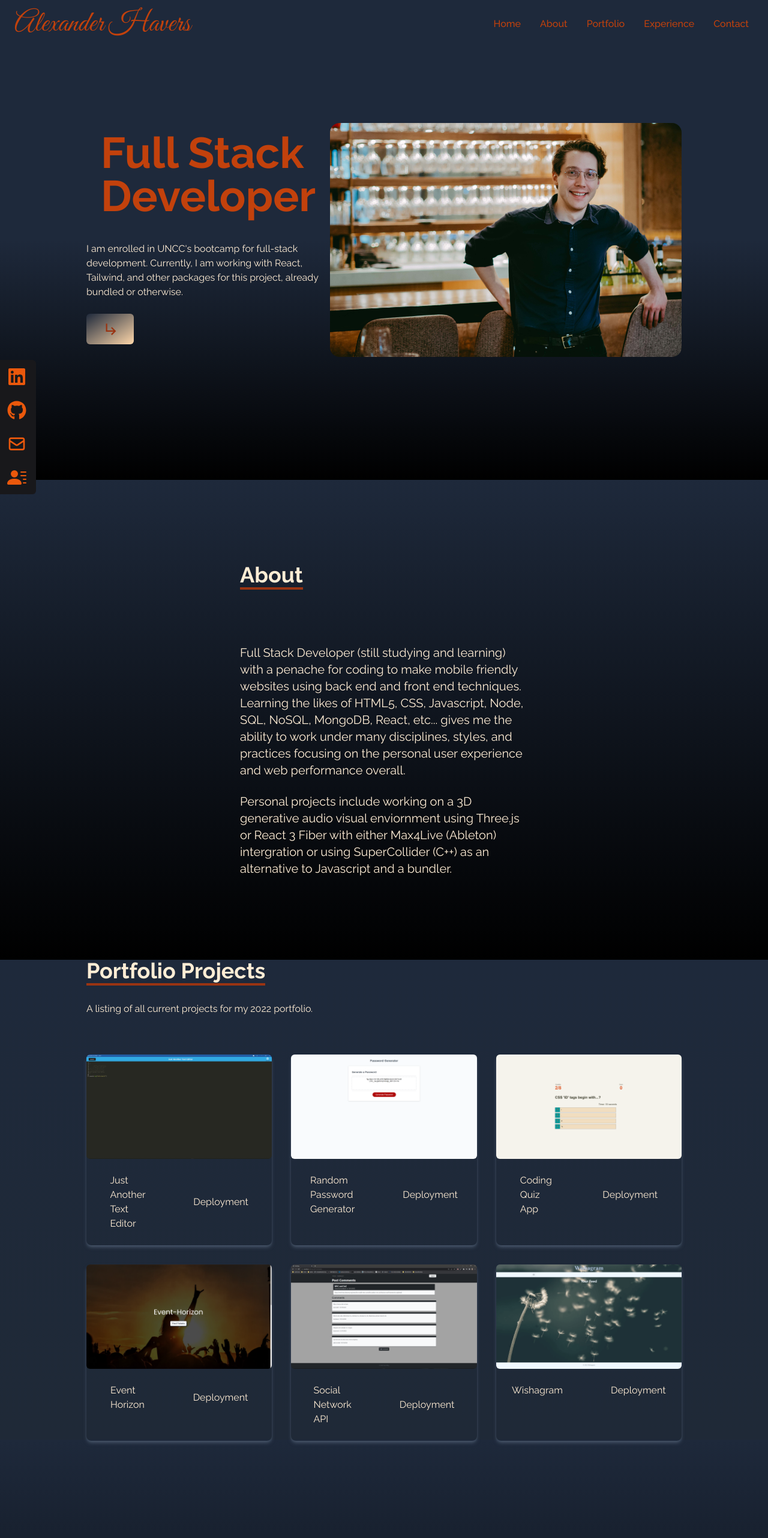
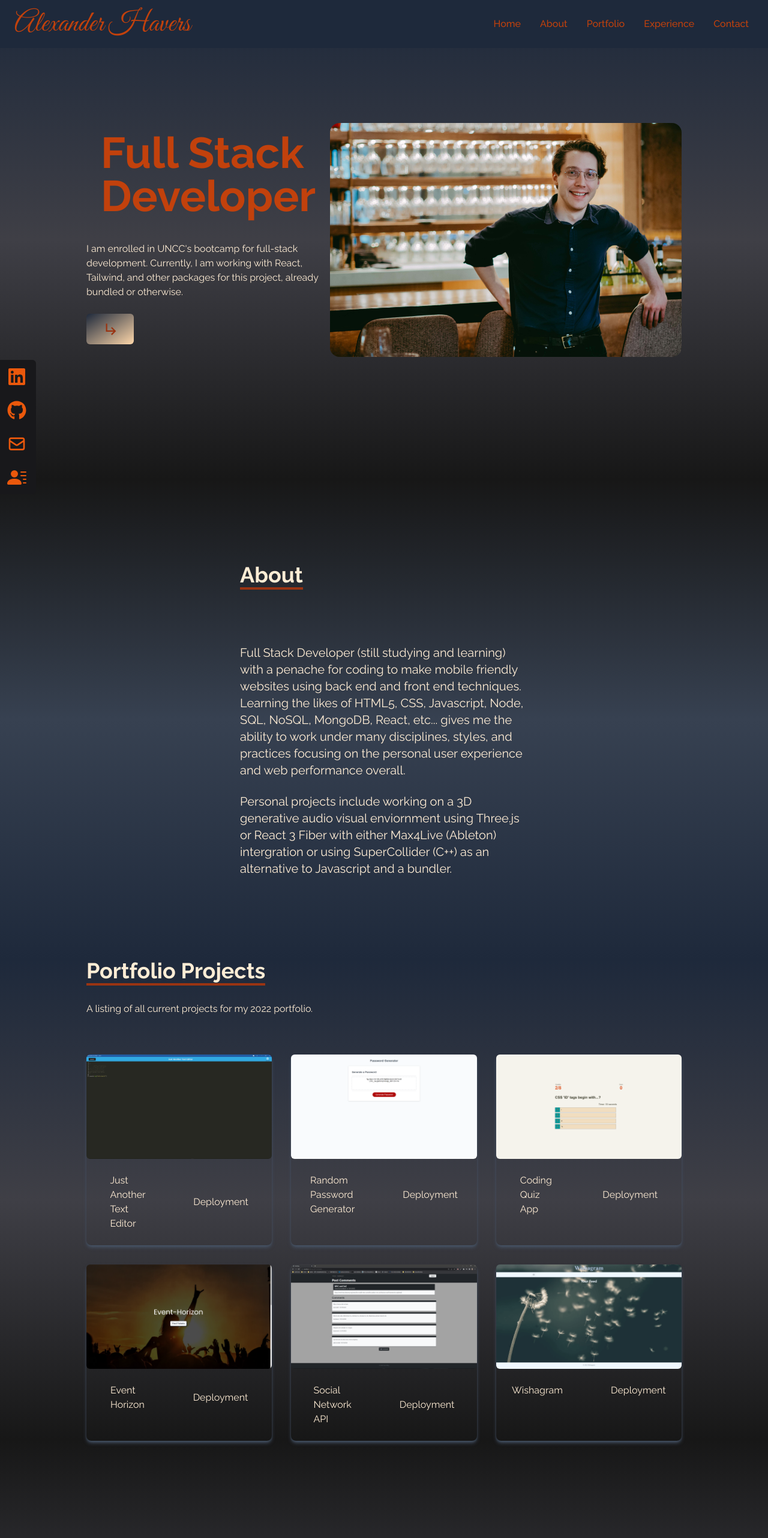
Before and after one commit to pseudoDjnn/react-portfolio, a React (Create React App) app: page / in a window 1280 px wide. Shown: the top 2564 px of the page at 60% size. Built offline with nearby package versions, Linux system fonts and the light colour scheme.

Commit message:
started to tweak color gradient in tailwind under all components

```diff
--- a/src/components/About/index.js
+++ b/src/components/About/index.js
@@ -4,7 +4,7 @@ const About = () => {
   return (
     <div
       name="about"
-      className="w-full h-screen bg-gradient-to-b from-slate-800 to-black text-orange-100"
+      className="w-full h-screen bg-gradient-to-b from-neutral-900 via-gray-700 to-slate-800 text-orange-100"
     >
       <div className="max-w-lg p-4 mx-auto flex flex-col justify-center w-full h-full">
         <div className="pb-8">
--- a/src/components/Contact/index.js
+++ b/src/components/Contact/index.js
@@ -32,7 +32,7 @@ const Contact = () => {
               rows="10"
               className="p-2 bg-transparent border-2 rounded-md text-orange-100 focus:outline-none"
             ></textarea>
-            <button className="text-orange-800 bg-gradient-to-br from-slate-800 to-orange-200 px-6 py-3 my-8 mx-auto flex items-center rounded-md hover:scale-110 duration-500">
+            <button className="text-orange-100 bg-gradient-to-br from-slate-800 to-orange-800 px-6 py-3 my-8 mx-auto flex items-center rounded-md hover:scale-110 duration-500">
               Reach out
             </button>
           </form>
--- a/src/components/Experience/index.js
+++ b/src/components/Experience/index.js
@@ -51,7 +51,7 @@ const Experience = () => {
   return (
     <div
       name="experience"
-      className="bg-gradient-to-b from-slate-800 to-black w-full h-screen"
+      className="bg-gradient-to-b from-neutral-900 via-zinc-700 to-slate-800 w-full h-screen"
     >
       <div className="max-w-screen-lg mx-auto p-4 flex flex-col justify-center w-full h-full text-orange-100">
         <div>
--- a/src/components/Header/index.js
+++ b/src/components/Header/index.js
@@ -7,7 +7,7 @@ const Header = () => {
   return (
     <div
       name="home"
-      className="h-screen w-full bg-gradient-to-b from-slate-800 via-slate-800 to-black"
+      className="h-screen w-full bg-gradient-to-b from-slate-800 via-zinc-700 to-neutral-900"
     >
       <div className="max-w-screen-lg mx-auto flex flex-col items-center justify-center h-full px-4 md:flex-row">
         <div className="flex flex-col justify-center h-full">
--- a/src/components/Project/index.js
+++ b/src/components/Project/index.js
@@ -55,7 +55,7 @@ const Portfolio = () => {
   return (
     <div
       name="portfolio"
-      className="bg-gradient-to-b from-slate-800 to-gray-800 w-full text-orange-100 md:h-screen"
+      className="bg-gradient-to-b from-slate-800 via-zinc-700 to-neutral-900 w-full text-orange-100 md:h-screen"
     >
       <div className="max-w-screen-lg p-4 mx-auto flex flex-col justify-center w-full h-full">
         <div className="pb-8">
```
